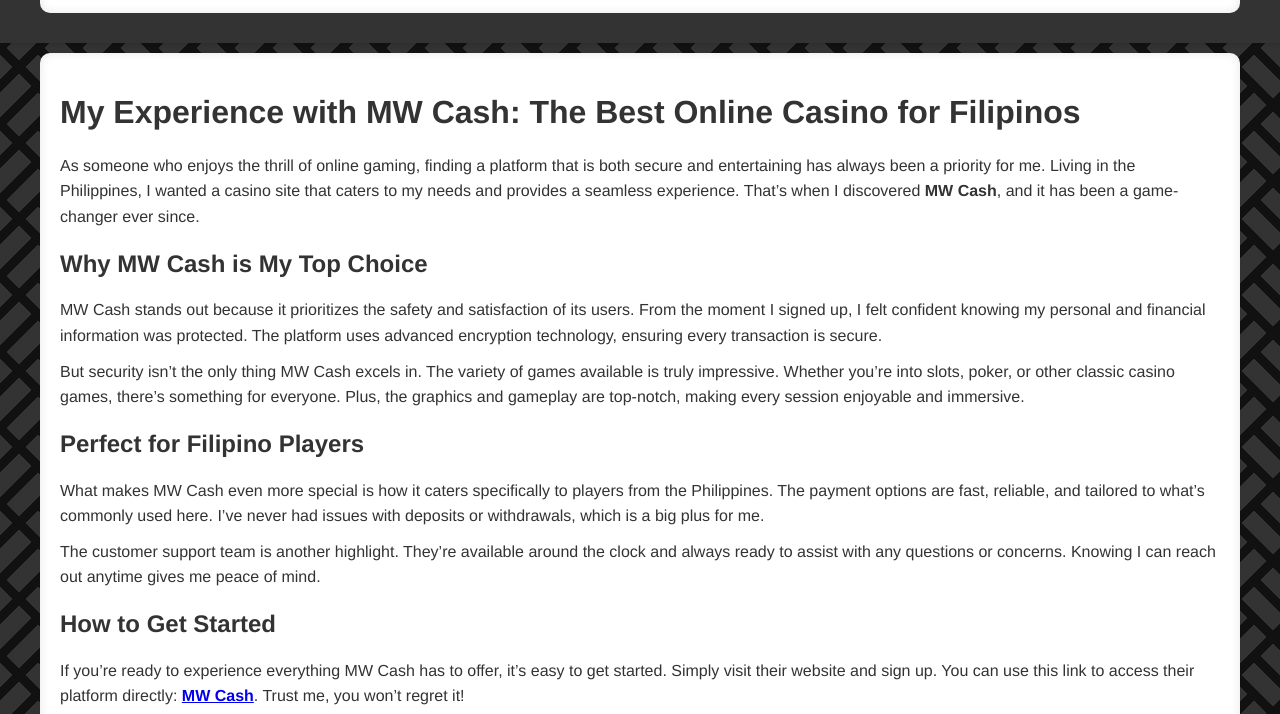
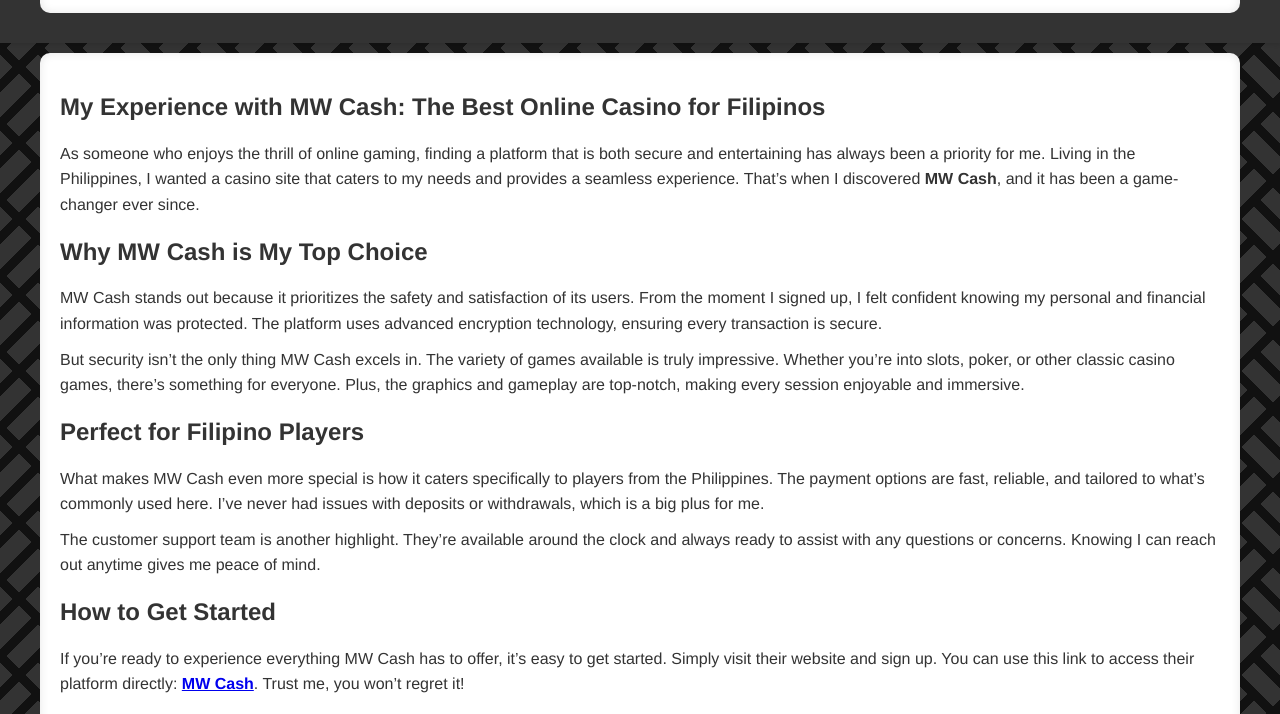
Before and after one commit to PrettyGracia/trusted-blogger, a plain HTML site: page index.html in a window 1280 px wide. Shown: the part 85-799 px from the top of the page. Drawn offline with Linux system fonts and the light colour scheme.

Commit message:
Update index.html

```diff
--- a/index.html
+++ b/index.html
@@ -23,7 +23,7 @@
     </header>
 
     <div class="container" id="home">
-        <h1>My Experience with MW Cash: The Best Online Casino for Filipinos</h1>
+        <h2>My Experience with MW Cash: The Best Online Casino for Filipinos</h2>
         <p>As someone who enjoys the thrill of online gaming, finding a platform that is both secure and entertaining has always been a priority for me. Living in the Philippines, I wanted a casino site that caters to my needs and provides a seamless experience. That’s when I discovered <strong>MW Cash</strong>, and it has been a game-changer ever since.</p>
 
         <h2 id="features">Why MW Cash is My Top Choice</h2>
```
